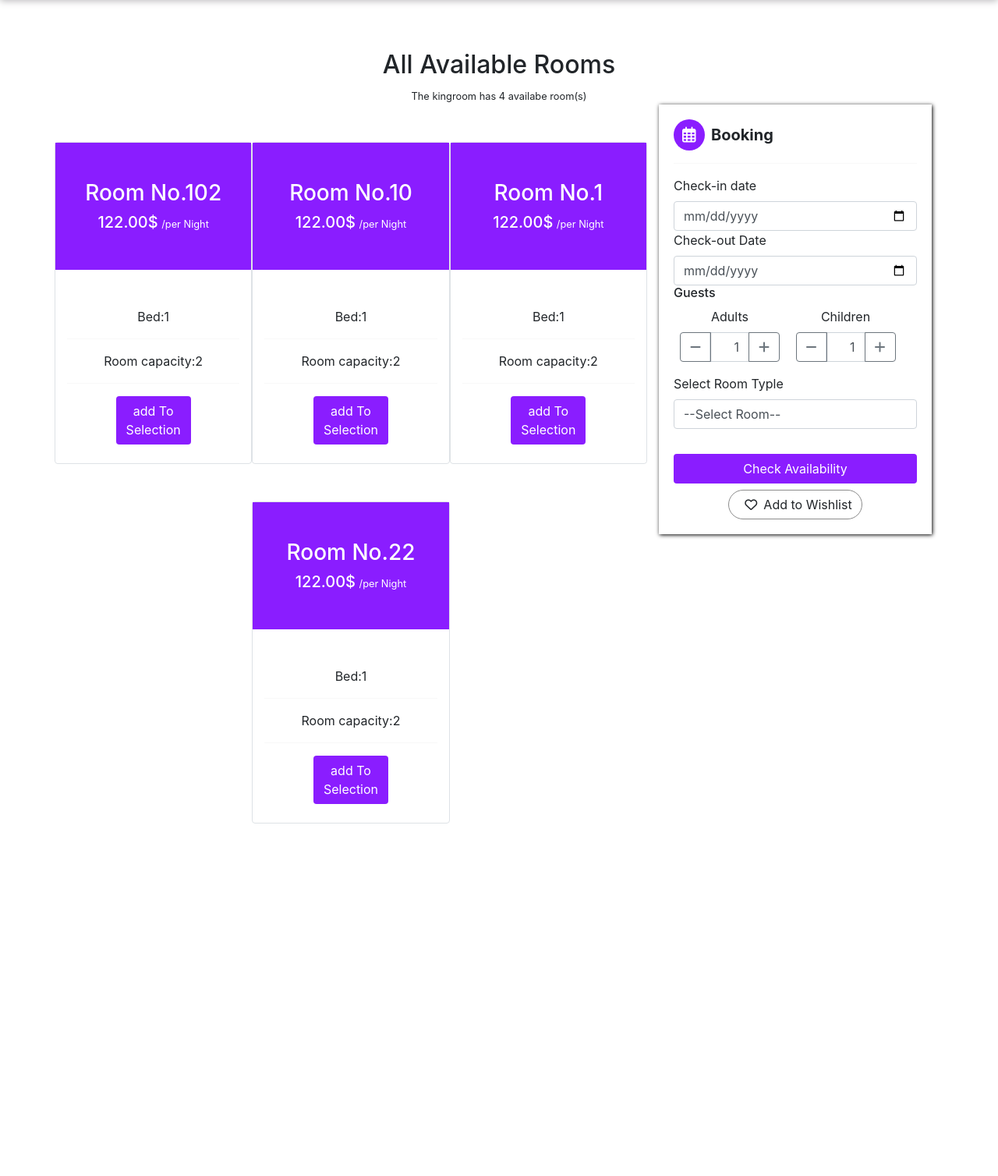
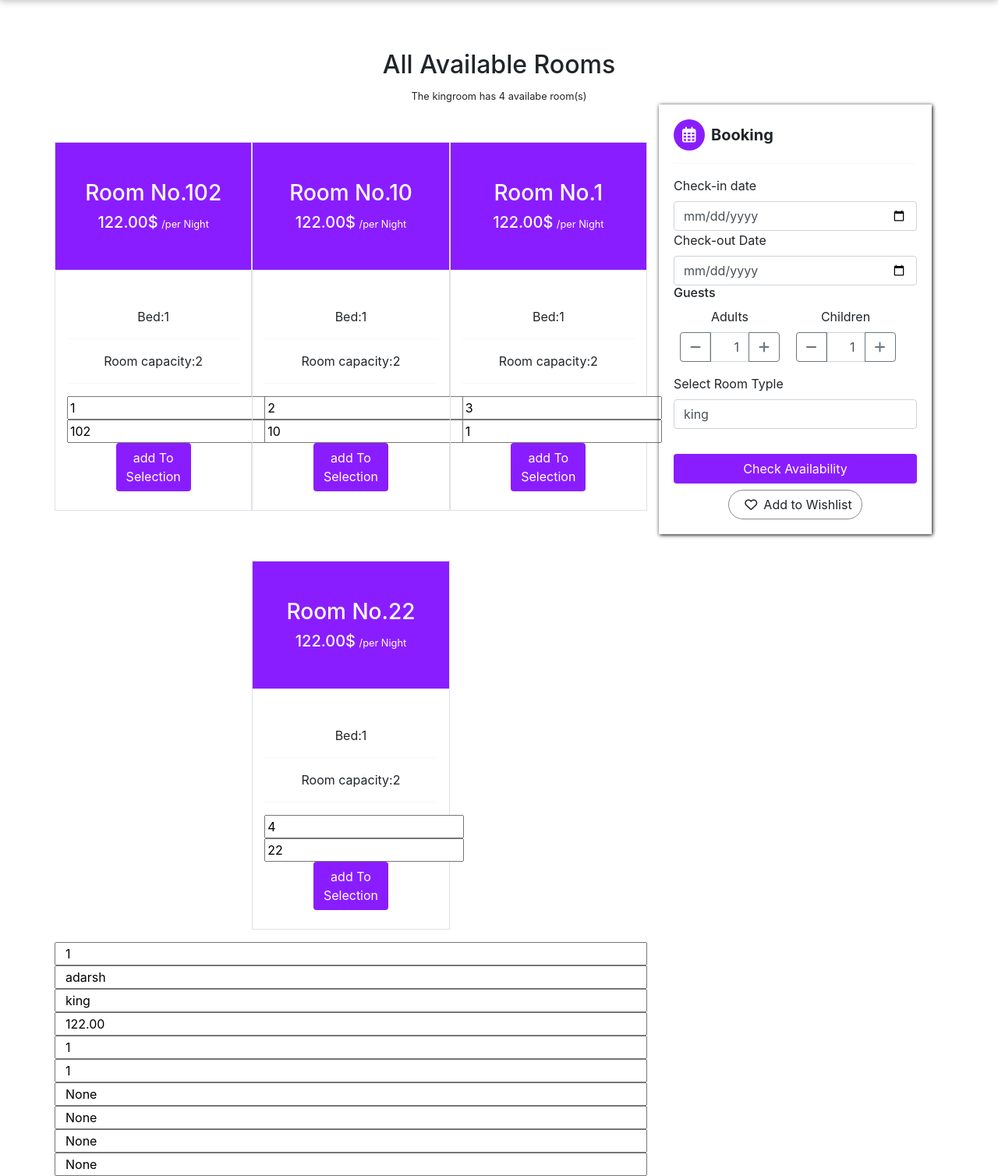
Before and after one commit to Adarsh-oo7/hotel, a Django app: a page that uses templates/hotel/room_type_detail.html in a window 1280 px wide. Shown: the part 56-1564 px from the top of the page at 78% size. Before the commit the page ends 1112 px from the top, so only its background shows below. Run offline with Django 5.2, Linux system fonts and the light colour scheme; data comes from the database, SQL or seed files in the repository; both versions use the stored data as it was after the commit; parts of the project's set-up code (start-up, migrations or seed data) failed here and were passed over; some libraries are stand-ins or nearby versions.

Commit message:
booking update

```diff
--- a/booking/urls.py
+++ b/booking/urls.py
@@ -4,5 +4,6 @@
 app_name = "booking"
 
 urlpatterns = [
-    path('check_room_availability',views.check_room_availability,name='check_room_availability')
+    path('check_room_availability',views.check_room_availability,name='check_room_availability'),
+    path('add_to_selection/',views.add_to_selection,name='add_to_selection')
 ]
--- a/hotel/views.py
+++ b/hotel/views.py
@@ -23,10 +23,27 @@
     room_type= RoomType.objects.get(hotel=hotel,slug=rt_slug)
     rooms= Room.objects.filter(room_type=room_type, is_available=True)
 
+    id=request.GET.get('hotel-id')
+    checkin=request.GET.get('checkin')
+    checkout=request.GET.get('checkout')
+    adutl=request.GET.get('adult')
+    children=request.GET.get('children')
+
+
+
+
+
+
+    print('id===',id)
+
     context={
         'hotel':hotel,
         'room_type':room_type,
-        'rooms':rooms
+        'rooms':rooms,
+        'checkin':checkin,
+        'checkout':checkout,
+        'adult':adutl,
+        'children':children
 
     }
     return render(request,'hotel/room_type_detail.html',context)
--- a/templates/hotel/hotel_page.html
+++ b/templates/hotel/hotel_page.html
@@ -159,7 +159,7 @@
                   {% csrf_token %}
 
                   <!-- hotel_id -->
-                  <input type="text" id="" name="hotel-id" value="{{hotel.id}}">
+                <input type="hidden" id="" name="hotel-id" value="{{hotel.id}}">
                 <label for="">Check-in date</label>
                 <input type="date" name="checkin" class="form-control" >
                 <label for="">Check-out Date</label>
--- a/templates/hotel/room_type_detail.html
+++ b/templates/hotel/room_type_detail.html
@@ -7,11 +7,12 @@
 
 <div class="container">
   <div class="row">
-    <div class="col-8">
+    <div class="col-md-8 col-12">
       <div class="container m-0 p-0">
-        <div class="row d-flex justify-content-center align-items-center">
+        <div class="row d-flex justify-content-center ">
           {% for r in rooms %}
-          <div class="col-4 border mt-5 rounded px-0">
+
+          <div class="col-4  border mt-5 mb-3  px-0">
             <div class="col-12 text-center nav_btn py-5 my-0">
               <h3>Room No.{{r.room_number}}</h3>
               <h5 class="d-inline">{{r.room_type.price}}$</h5>
@@ -22,6 +23,15 @@
               <hr />
               <p>Room capacity:{{r.room_type.room_capacity}}</p>
               <hr />
+
+
+              <div>
+
+              <input type="text" class="room_id_{{r.id}}" value="{{r.id}}" id='room_id' >
+              <input type="text" class="room_number_{{r.id}}" value="{{r.room_number}}" id="room_number">
+              </div>
+
+
               <button class="btn nav_btn mb-4">
                 add To <br />
                 Selection
@@ -30,10 +40,24 @@
           </div>
 
           {% endfor %}
+
+          <input type="text" value="{{hotel.id}}" id="id">
+          <input type="text" value="{{hotel.name}}" id="hotel_name">
+          <input type="text" value="{{room_type.type}}" id="room_name">
+          <input type="text" value="{{room_type.price}}" id="room_price">
+          <input type="text" value="{{room_type.number_of_beds}}" id="number_of_beds">
+          <input type="text" value="{{room_type.id}}" id="room_type">
+          <input type="text" value="{{checkin}}" id="checkin">
+          <input type="text" value="{{checkout}}" id="checkout">
+          <input type="text" value="{{adult}}" id="adult">
+          <input type="text" value="{{children}}" id="children">
+
+
+
         </div>
       </div>
     </div>
-    <div class="col-4">
+    <div class="col-md-4 col-12">
       <div class="box-r">
         <h5>
           <i class="fa-regular fa-calendar-days calender mr-2"></i
@@ -42,77 +66,70 @@
         <hr />
         <form class="" method="POST" action="{% url 'booking:check_room_availability' %}">
           {% csrf_token %}
+
+          <!-- hotel_id -->
+          <input type="hidden" id="" name="hotel-id" value="{{hotel.id}}">
         <label for="">Check-in date</label>
-        <input type="date" class="form-control" />
+        <input type="date" name="checkin" class="form-control" >
         <label for="">Check-out Date</label>
-        <input type="date" class="form-control" name="" id="" />
+        <input type="date" class="form-control" name="checkout" >
         <h6>Guests</h6>
 
-        <label for="" class="text-center"
-          >Adults
+        <label for="" class="text-center">Adults
 
-          <div class="input-group inline-group">
+
+
+        <div class="input-group inline-group ">
           <div class="input-group-prepend">
-              <button class="btn btn-outline-secondary btn-minus">
+            <span class="btn btn-outline-secondary btn-minus">
               <i class="fa fa-minus"></i>
-              </button>
+            </span>
           </div>
-            <input
-              class="form-control quantity"
-              min="0"
-              name="quantity"
-              value="1"
-              type="number"
-            />
+          <input class="form-control quantity" min="0" name="adult" value="1" type="number">
           <div class="input-group-append">
-              <button class="btn btn-outline-secondary btn-plus">
+            <span class="btn btn-outline-secondary btn-plus">
               <i class="fa fa-plus"></i>
-              </button>
+            </span>
           </div>
         </div>
       </label>
 
-        <label for="" class="text-center"
-          >Children
 
-          <div class="input-group inline-group">
+
+
+      <label for="" class="text-center">Children
+
+
+
+      <div class="input-group inline-group  ">
         <div class="input-group-prepend">
-              <button class="btn btn-outline-secondary btn-minus">
+          <span class="btn btn-outline-secondary btn-minus">
             <i class="fa fa-minus"></i>
-              </button>
+          </span>
         </div>
-            <input
-              class="form-control quantity"
-              min="0"
-              name="quantity"
-              value="1"
-              type="number"
-            />
+        <input class="form-control quantity" min="0" name="children" value="1" type="number">
         <div class="input-group-append">
-              <button class="btn btn-outline-secondary btn-plus">
+          <span class="btn btn-outline-secondary btn-plus">
             <i class="fa fa-plus"></i>
-              </button>
-            </div></div
-        ></label>
+          </span>
+        </div>
+      </div></label>
 
-        <br />
+  <br>
 
         <label for="">Select Room Typle</label>
-        <br />
+        <br>
         <div class="select is-multiple">
-          <select class="form-control" aria-label=".form-select-lg example">
-            <option selected>--Select Room--</option>
-            <option value="1">One</option>
-            <option value="2">Two</option>
-            <option value="3">Three</option>
+        <select class="form-control" name='room_type' aria-label=".form-select-lg example">
+          {% for r  in hotel.hotel_room_types  %}
+          <option value='{{r.slug}}'>{{r.type}}</option>
+          {% endfor %}
         </select>
-          <br />
-        </div>
+        <br></div>
         <button class="btn nav_btn btn-block my-2">Check Availability</button>
         <div class="text-center">
-          <button class="btn btn-wish text-enter">
-            <i class="fa-regular fa-heart fa-md px-2"></i>Add to Wishlist
-          </button>
+
+        <button class="btn btn-wish text-enter"><i class="fa-regular fa-heart  fa-md px-2 "></i>Add to Wishlist</button>
          </div>
 
         </form>
```
Also changed, not shown: booking/views.py (+40 -1 lines), db.sqlite3. Lines whose indentation alone changed are shown as unchanged.
